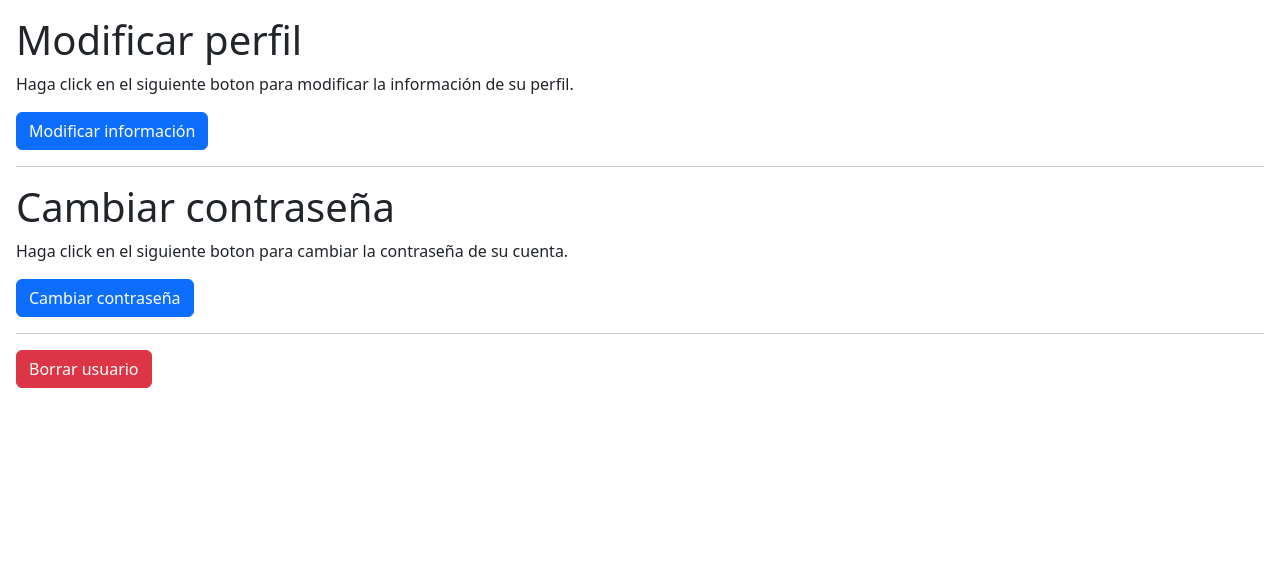
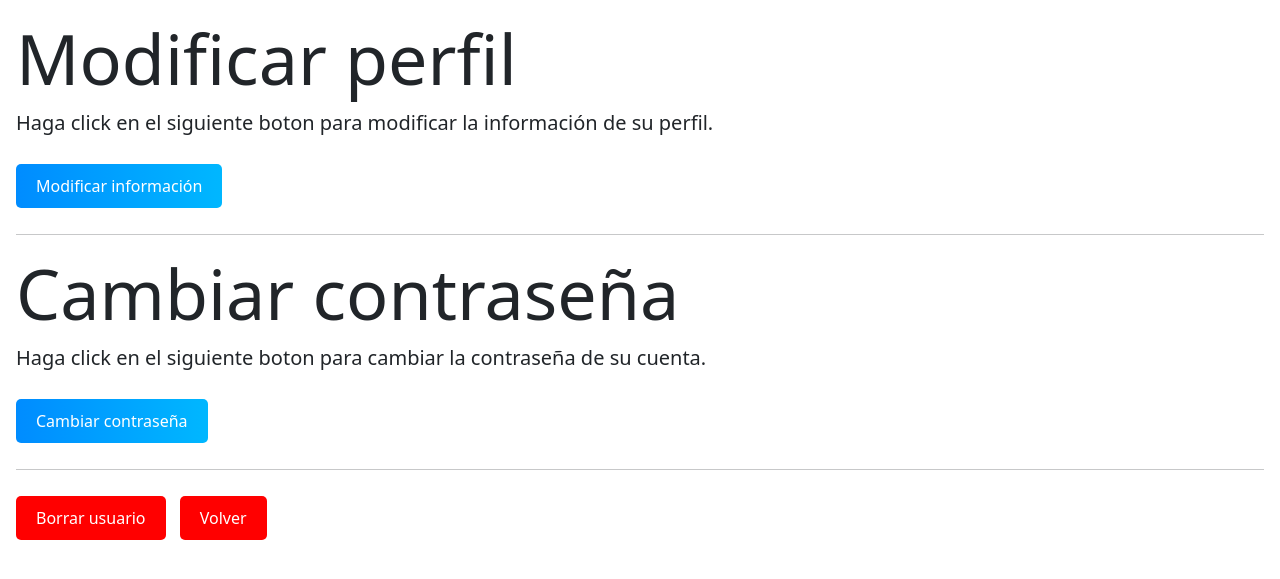
Before and after one commit to pre-junio-programmer/TFG, a PHP site: page /VISTA/ModificacionesUsuario.html in a window 1280 px wide. Shown: the top 579 px of the page. Run offline with PHP 8.4, Linux system fonts and the light colour scheme.

Commit message:
Más diseños y script para CambiarInformacionUsuario

```diff
--- a/VISTA/CambiarInformacionUsuario.html
+++ b/VISTA/CambiarInformacionUsuario.html
@@ -30,7 +30,10 @@
           <label id="errorEmail" class="mensajesError"></label>
           <br>
         </div>
-
+        <div>
+          <input type="file" name="foto" class="form-control" id="fotoPerfil">
+          <label id="errorSubirFotoPerfil"></label>
+        </div>
         <div>
           <input type="submit" value="Cambiar" id="Cambiar" class="btn botonEnviar">
           <a href="ModificacionesUsuario.html" class="aBotonMalo">Cancelar</a>
--- a/VISTA/Formularios.css
+++ b/VISTA/Formularios.css
@@ -27,7 +27,7 @@ body {
     margin: 0;
 }
 
-input {
+input:not([type="file"]) {
     height: 50px;
 }
 
--- /dev/null
+++ b/VISTA/ModificacionesUsuario.css
@@ -0,0 +1,50 @@
+h1 {
+    font-size: 70px;
+}
+
+p {
+    font-size: 20px;
+}
+
+.aBoton {
+    display: inline-block;
+    padding: 10px 20px;
+    background: linear-gradient(to right, #008cff, #00b7ff);
+    color: #ffffff;
+    text-decoration: none;
+    border: none;
+    border-radius: 5px;
+    cursor: pointer;
+
+    margin-left: 0px;
+    margin-right: 10px;
+    margin-top: 10px;
+    margin-bottom: 10px;
+}
+
+.aBoton:hover {
+    background-color: #0056b3;
+    color: #ffffff;
+}
+
+.aBotonMalo {
+    display: inline-block;
+    padding: 10px 20px;
+    background-color: #ff0000;
+    color: #ffffff;
+    text-decoration: none;
+    border: none;
+    border-radius: 5px;
+    cursor: pointer;
+
+
+    margin-left: 0px;
+    margin-right: 10px;
+    margin-top: 10px;
+    margin-bottom: 10px;
+}
+
+.aBotonMalo:hover {
+    background-color: #b41818;
+    color: #ffffff;
+}
--- a/VISTA/ModificacionesUsuario.html
+++ b/VISTA/ModificacionesUsuario.html
@@ -4,6 +4,7 @@
         <meta name="viewport" content="width=device-width, initial-scale=1.0">
         <script src="ModificacionesUsuario.js"></script>
         <link href="https://cdn.jsdelivr.net/npm/bootstrap@5.2.3/dist/css/bootstrap.min.css" rel="stylesheet" integrity="sha384-rbsA2VBKQhggwzxH7pPCaAqO46MgnOM80zW1RWuH61DGLwZJEdK2Kadq2F9CUG65" crossorigin="anonymous">
+        <link rel="stylesheet" href="./ModificacionesUsuario.css">
         <title>Inicio Sesion</title>
     </head>
     <body>
@@ -11,16 +12,17 @@
             <div>
                 <h1>Modificar perfil</h1>
                 <p>Haga click en el siguiente boton para modificar la información de su perfil.</p>
-                <a href="./CambiarInformacionUsuario.html"><button class="btn btn-primary">Modificar información</button></a>
+                <a href="./CambiarInformacionUsuario.html"><button class="btn aBoton">Modificar información</button></a>
             </div>
             <hr>
             <div>
                 <h1>Cambiar contraseña</h1>
                 <p>Haga click en el siguiente boton para cambiar la contraseña de su cuenta.</p>
-                <a href="./CambiarContrasena.html"><button class="btn btn-primary">Cambiar contraseña</button></a>
+                <a href="./CambiarContrasena.html"><button class="btn aBoton">Cambiar contraseña</button></a>
             </div>
             <hr>
-            <button class="btn btn-danger" id="borrarUsuario">Borrar usuario</button>
+            <button class="btn aBotonMalo" id="borrarUsuario">Borrar usuario</button>
+            <a href="./PaginaPrincipal.html" class="btn aBotonMalo">Volver</a>
         </div>
     </body>
 </html>
```
Also changed, not shown: VISTA/CambiarInformacionUsuario.js (+26 -3 lines), VISTA/PaginaPrincipal.css (added, +94 -0 lines), VISTA/PaginaPrincipal.html (+4 -5 lines).
